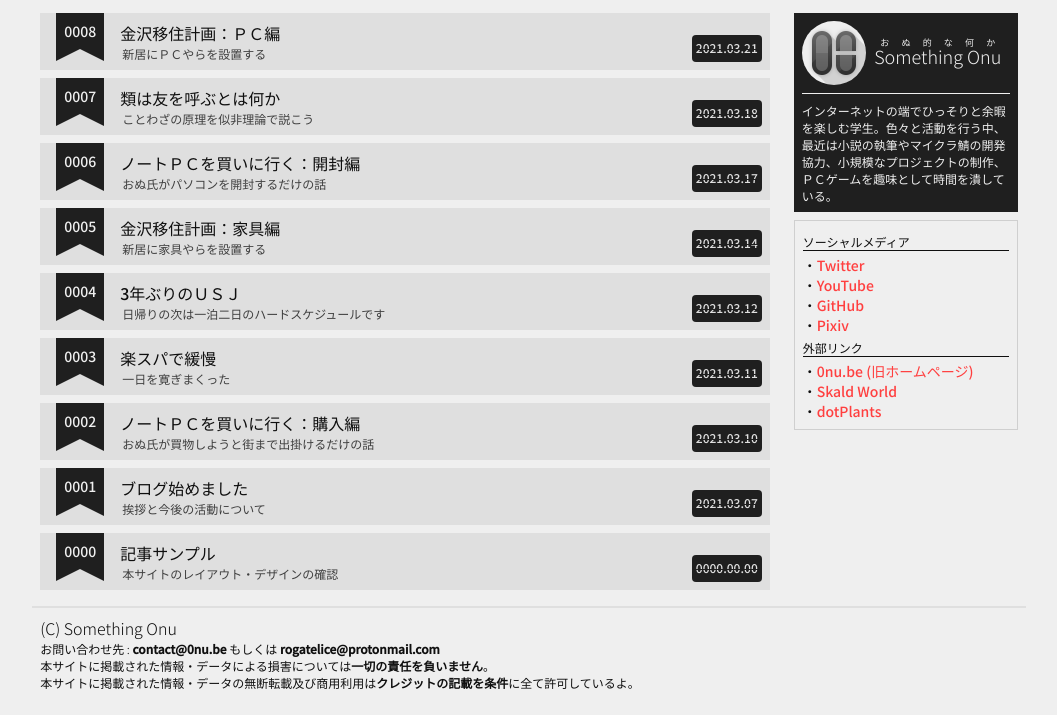
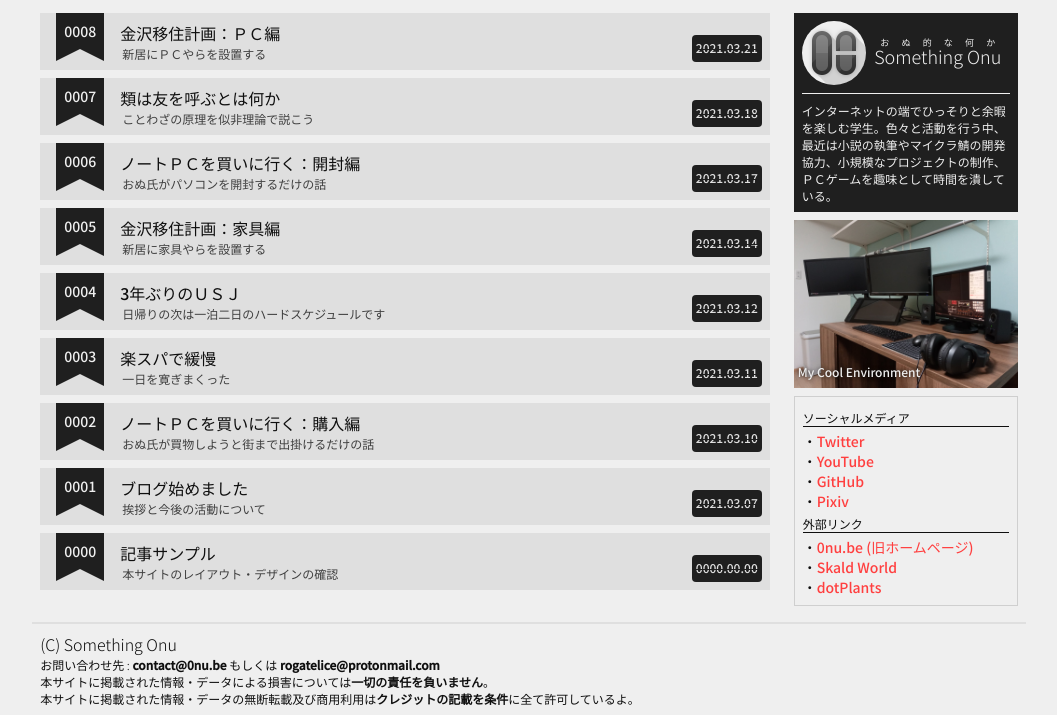
Before and after one commit to nzws/Blog-2, a plain HTML site: page index.html in a window 1280 px wide. Shown: the part 157-872 px from the top of the page, without its empty margins (102-1159 px from the left). Drawn offline with Linux system fonts and the light colour scheme.

Commit message:
サイドバーに自慢の写真を追加

```diff
--- a/common-parts.js
+++ b/common-parts.js
@@ -23,6 +23,10 @@ sidebar.insertAdjacentHTML(
             </div>
             <div class="profile-2">インターネットの端でひっそりと余暇を楽しむ学生。色々と活動を行う中、最近は小説の執筆やマイクラ鯖の開発協力、小規模なプロジェクトの制作、ＰＣゲームを趣味として時間を潰している。</div>
         </div>
+        <div class="gallery">
+            <div class="comment">My Cool Environment</div>
+            <img src="/assets/desktop.jpg" />
+        </div>
         <div class="tip">
             <div class="category">ソーシャルメディア</div>
             ・<a href="https://twitter.com/SomethingOnu" target="_blank" rel="noopener noreferrer">Twitter</a></br>
--- a/style.css
+++ b/style.css
@@ -230,6 +230,27 @@ main {
 #main > #sidebar > .tip > a {
     font-weight: 500;
     color: var(--accent);
+}
+#main > #sidebar > .gallery {
+    position: relative;
+    margin: 8px;
+}
+#main > #sidebar > .gallery > img {
+    display: block;
+    width: 100%;
+    height: auto;
+    object-fit: cover;
+}
+#main > #sidebar > .gallery .comment {
+    display: inline-block;
+    position: absolute;
+    bottom: 4px;
+    left: 0;
+    padding: 4px;
+    font-weight: 500;
+    font-size: 12px;
+    color: var(--white1);
+    text-shadow: 0 0 4px var(--black1);
 }
 
 #footer {
```
Also changed, not shown: assets/desktop.jpg (added).
